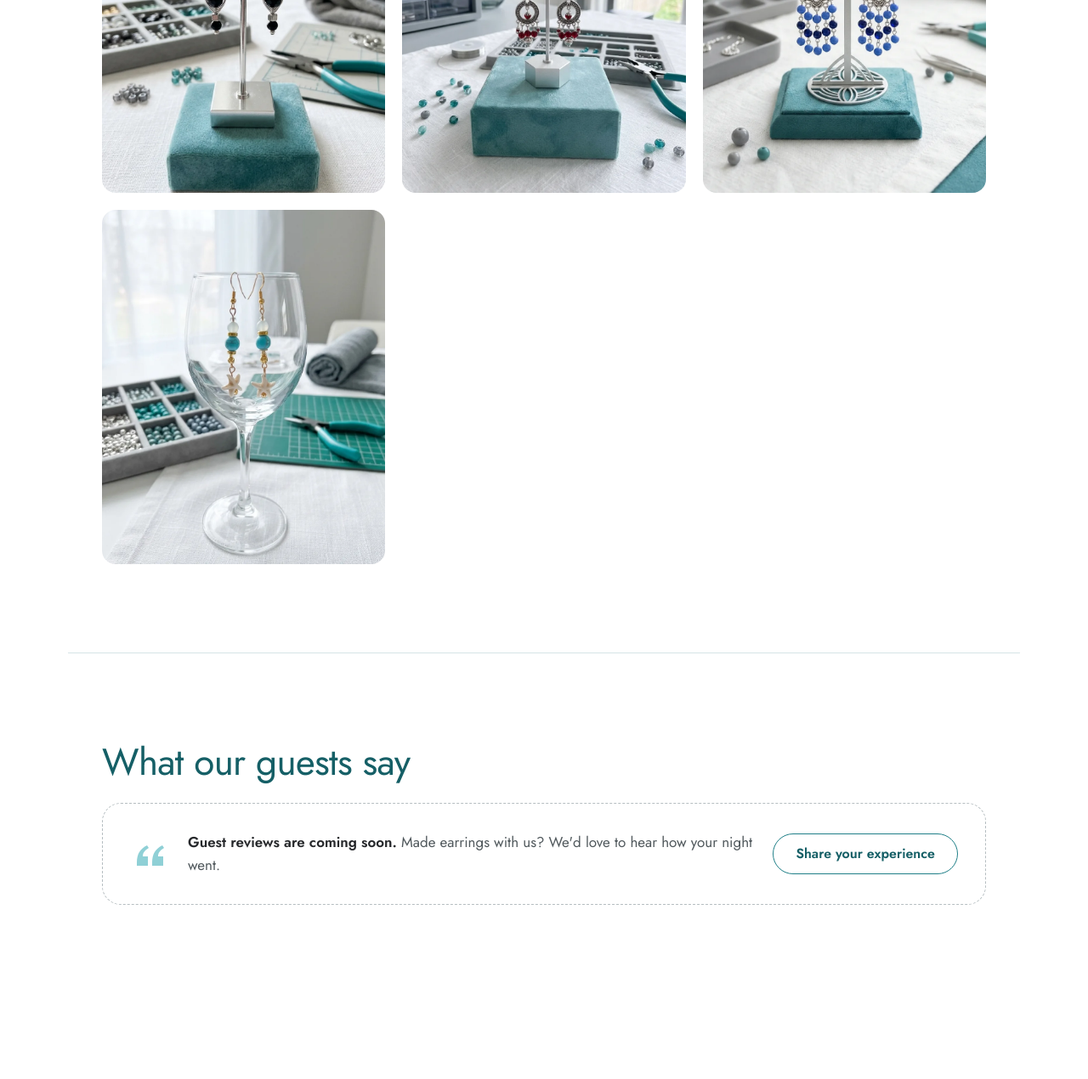
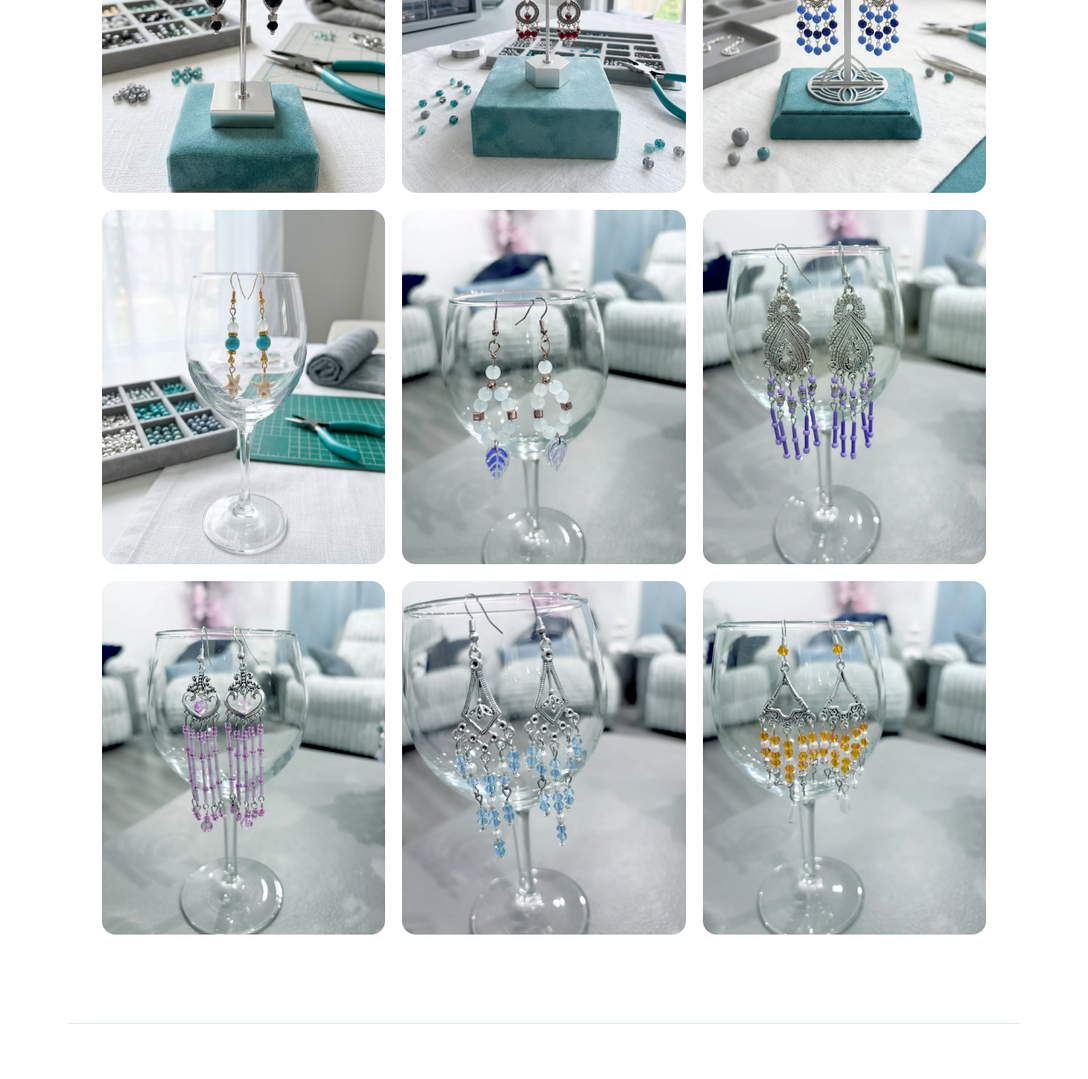
Before and after one commit to BeadsideSocial/BeadsideSocial.github.io, a plain HTML site: page index.html in a window 1280 px wide. Shown: the part 6803-8073 px from the top of the page at 85% size. Drawn offline with Linux system fonts and the light colour scheme.

Commit message:
Add five new earring photos to gallery
Co-Authored-By: Claude Opus 5.5 <noreply@anthropic.com>
Claude-Session: https://claude.ai/code/session_01K7R3JR6Wx5Uu58FHwXpCCV

```diff
--- a/index.html
+++ b/index.html
@@ -250,6 +250,31 @@
             <picture><source srcset="gallery/turquoise-starfish-drops.webp" type="image/webp"><img src="gallery/turquoise-starfish-drops.jpg" width="960" height="1200" loading="lazy" alt="Turquoise and gold drops with white starfish charms"></picture>
           </button>
         </li>
+        <li>
+          <button class="g-item" type="button" data-full="gallery/frosted-aqua-leaf-hoops.jpg" aria-label="Enlarge: Frosted aqua bead hoops with copper accents and blue leaf charms">
+            <picture><source srcset="gallery/frosted-aqua-leaf-hoops.webp" type="image/webp"><img src="gallery/frosted-aqua-leaf-hoops.jpg" width="960" height="1200" loading="lazy" alt="Frosted aqua bead hoops with copper accents and blue leaf charms"></picture>
+          </button>
+        </li>
+        <li>
+          <button class="g-item" type="button" data-full="gallery/purple-fringe-teardrops.jpg" aria-label="Enlarge: Silver filigree teardrops with purple bead fringe">
+            <picture><source srcset="gallery/purple-fringe-teardrops.webp" type="image/webp"><img src="gallery/purple-fringe-teardrops.jpg" width="960" height="1200" loading="lazy" alt="Silver filigree teardrops with purple bead fringe"></picture>
+          </button>
+        </li>
+        <li>
+          <button class="g-item" type="button" data-full="gallery/pink-heart-chandeliers.jpg" aria-label="Enlarge: Silver heart chandeliers with pink bead fringe">
+            <picture><source srcset="gallery/pink-heart-chandeliers.webp" type="image/webp"><img src="gallery/pink-heart-chandeliers.jpg" width="960" height="1200" loading="lazy" alt="Silver heart chandeliers with pink bead fringe"></picture>
+          </button>
+        </li>
+        <li>
+          <button class="g-item" type="button" data-full="gallery/sky-blue-crystal-chandeliers.jpg" aria-label="Enlarge: Silver chandeliers with sky blue crystals and pearls">
+            <picture><source srcset="gallery/sky-blue-crystal-chandeliers.webp" type="image/webp"><img src="gallery/sky-blue-crystal-chandeliers.jpg" width="960" height="1200" loading="lazy" alt="Silver chandeliers with sky blue crystals and pearls"></picture>
+          </button>
+        </li>
+        <li>
+          <button class="g-item" type="button" data-full="gallery/amber-pearl-chandeliers.jpg" aria-label="Enlarge: Silver chandeliers with amber and pearl beads">
+            <picture><source srcset="gallery/amber-pearl-chandeliers.webp" type="image/webp"><img src="gallery/amber-pearl-chandeliers.jpg" width="960" height="1200" loading="lazy" alt="Silver chandeliers with amber and pearl beads"></picture>
+          </button>
+        </li>
       </ul>
       <dialog class="lightbox" id="lightbox" aria-label="Earring photo">
         <img id="lightbox-img" src="" alt="">
```
Also changed, not shown: gallery/amber-pearl-chandeliers.jpg (added), gallery/amber-pearl-chandeliers.webp (added), gallery/frosted-aqua-leaf-hoops.jpg (added), gallery/frosted-aqua-leaf-hoops.webp (added), gallery/pink-heart-chandeliers.jpg (added), gallery/pink-heart-chandeliers.webp (added), gallery/purple-fringe-teardrops.jpg (added), gallery/purple-fringe-teardrops.webp (added), gallery/sky-blue-crystal-chandeliers.jpg (added), gallery/sky-blue-crystal-chandeliers.webp (added).
